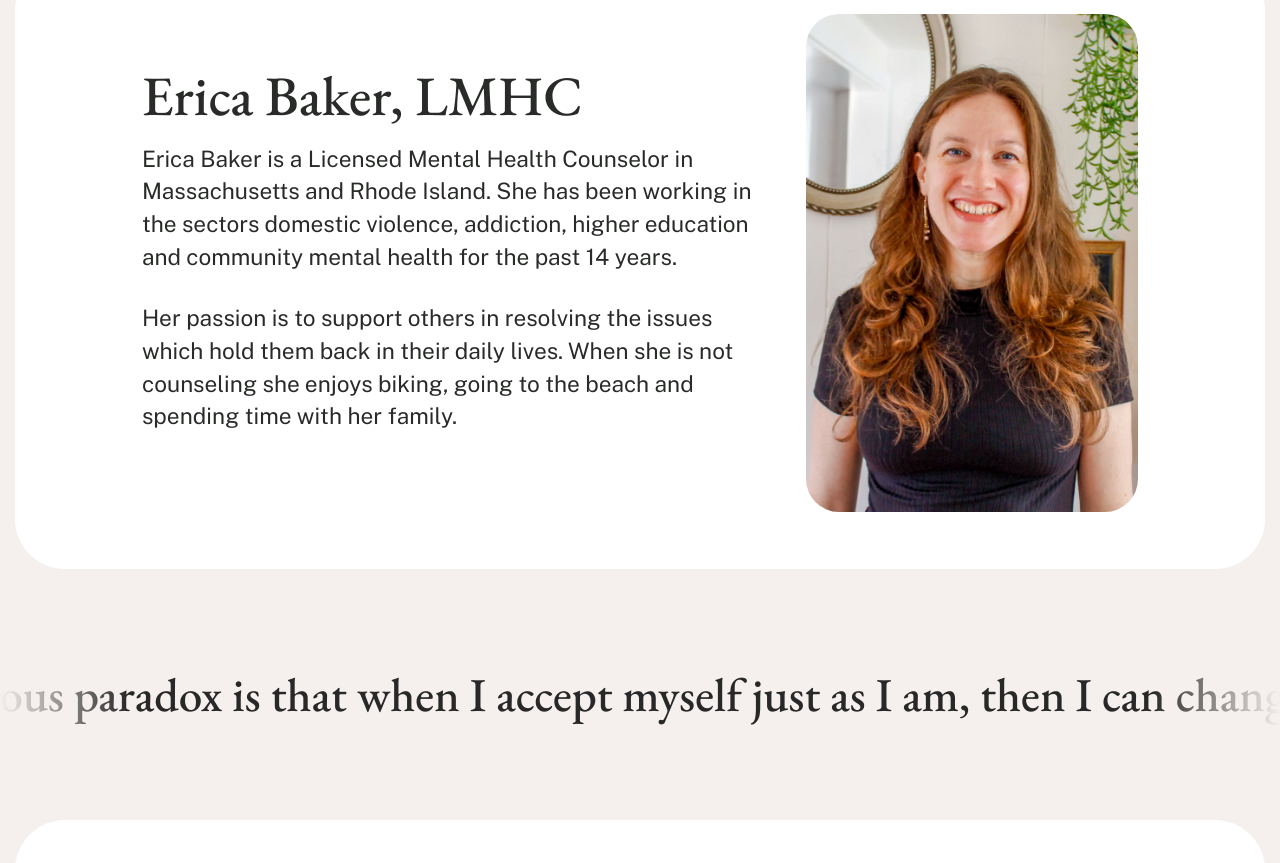
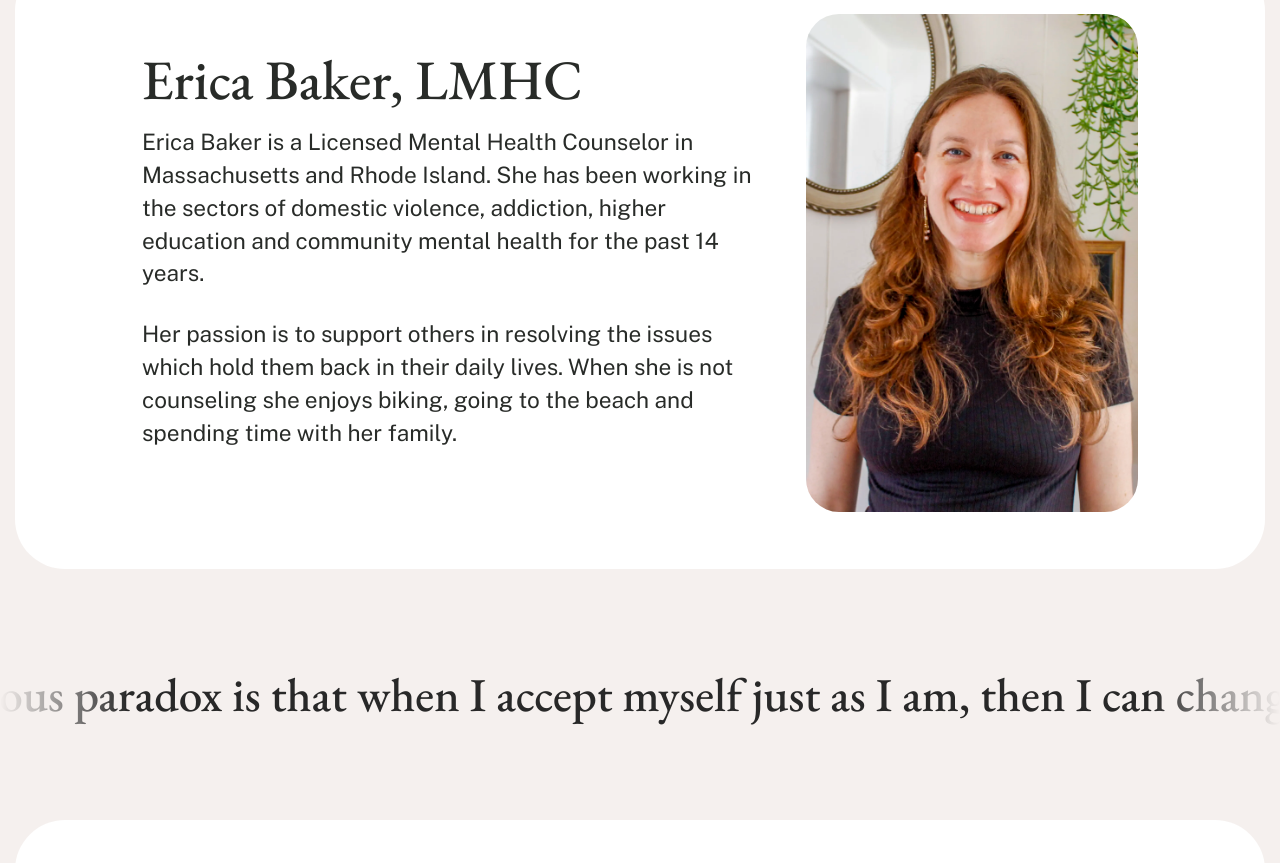
Before and after one commit to danbakerri/tired-of-band-aids, a plain HTML site: page index.html in a window 1280 px wide. Shown: the part 841-1704 px from the top of the page. Drawn offline with nearby package versions, Linux system fonts and the light colour scheme.

Commit message:
fixed typo

```diff
--- a/index.html
+++ b/index.html
@@ -150,7 +150,7 @@
           <h2>Erica Baker, LMHC</h2>
           <p>
             Erica Baker is a Licensed Mental Health Counselor in Massachusetts
-            and Rhode Island. She has been working in the sectors domestic
+            and Rhode Island. She has been working in the sectors of domestic
             violence, addiction, higher education and community mental health
             for the past 14 years.
           </p>
```
